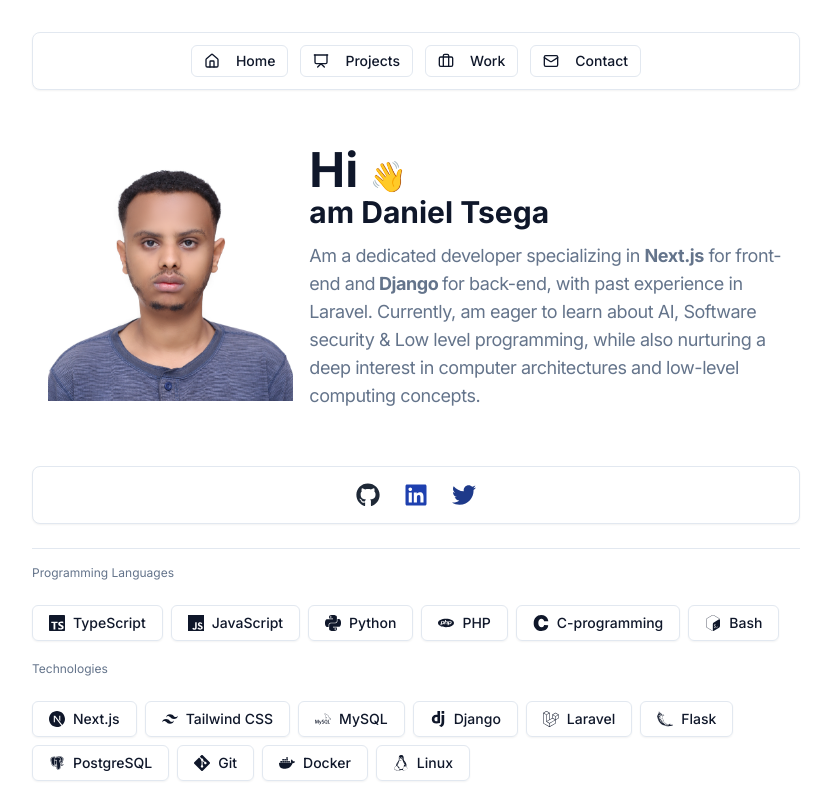
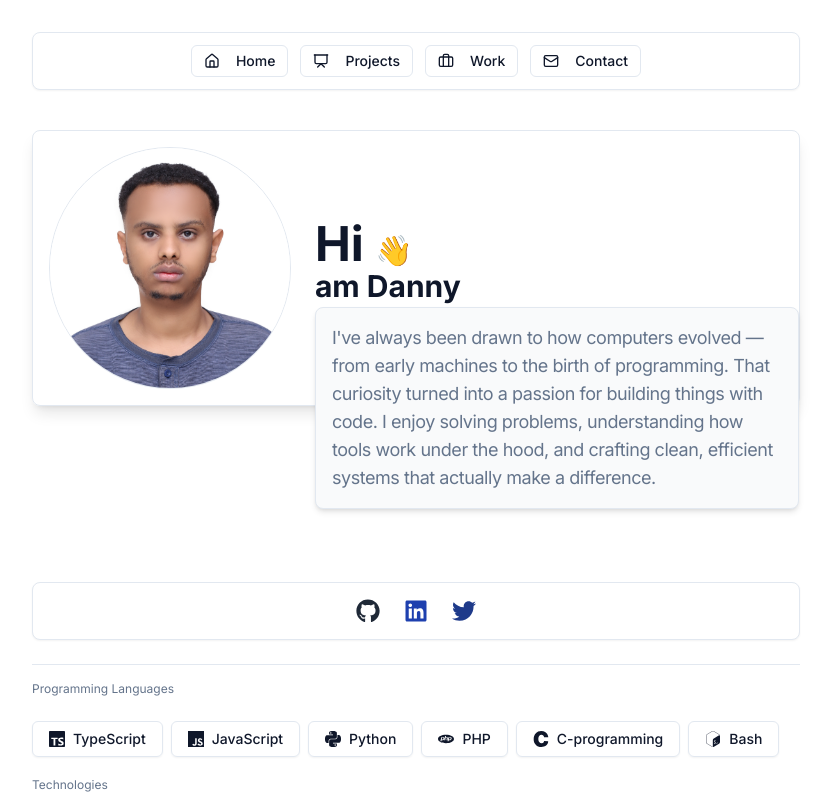
Before and after one commit to danieltsega/portfolio-website, a Next.js app: page / in a window 1280 px wide. Shown: the top 800 px of the page, without its empty margins (224-1056 px from the left). Built offline with nearby package versions, Linux system fonts and the light colour scheme.

Commit message:
fix: fixed the style of bio section

```diff
--- a/src/components/bio.tsx
+++ b/src/components/bio.tsx
@@ -7,14 +7,14 @@ const Bio = () => {
   return (
     <section
       id="bio"
-      className="my-10 p-4 flex flex-col md:flex-row items-center justify-center"
+      className="md:relative md:mb-44 my-10 shadow-lg border rounded-lg p-4 flex flex-col gap-2 md:flex-row items-center justify-center"
     >
       <div className="w-32 h-32 md:w-1/3 md:h-auto md:rounded-none rounded-full overflow-hidden">
         <Image
           src={developerPhoto}
           alt="Developer Photo"
           layout="responsive"
-          className="object-cover"
+          className="object-cover rounded-full border"
         />
       </div>
       <div className="w-full md:w-2/3 md:pl-4 mt-8 md:mt-0 text-center md:text-left">
@@ -29,14 +29,10 @@ const Bio = () => {
               👋
             </span>
           </span>
-          <br /> am Daniel Tsega
+          <br /> am Danny
         </h2>
-        <p className="text-lg text-muted-foreground tracking-tight">
-          Am a dedicated developer specializing in{" "}
-          <span className="font-bold">Next.js</span> for front-end and
-          <span className="font-bold"> Django </span>
-          for back-end, with past experience in Laravel. Currently, am eager to learn about AI, Software security & Low level programming, while also nurturing a deep interest in computer architectures
-          and low-level computing concepts.
+        <p className="md:absolute bg-gray-50 top-44 text-lg p-4 shadow-md border rounded-lg text-muted-foreground tracking-tight">
+          I've always been drawn to how computers evolved — from early machines to the birth of programming. That curiosity turned into a passion for building things with code. I enjoy solving problems, understanding how tools work under the hood, and crafting clean, efficient systems that actually make a difference.
         </p>
       </div>
     </section>
```
